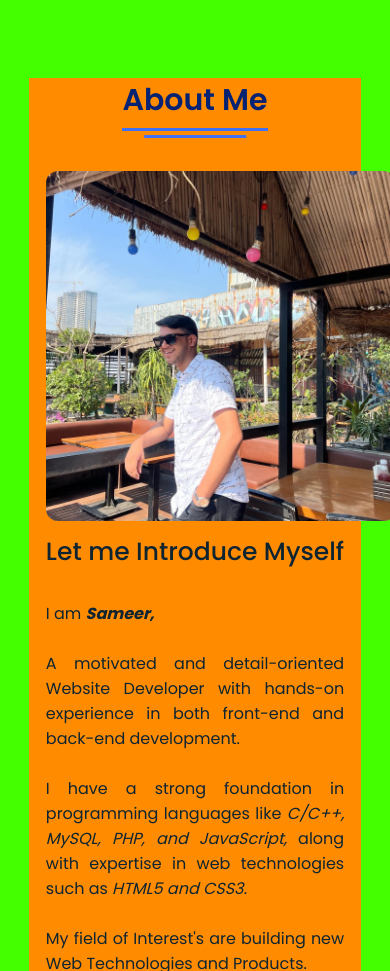
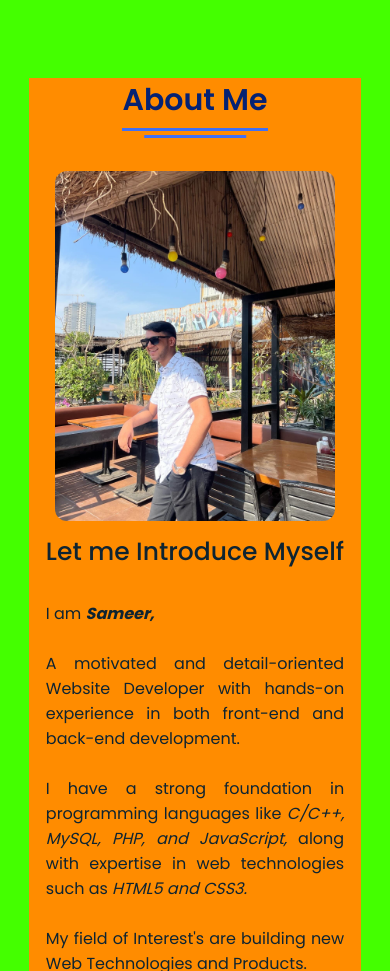
Before and after one commit to Sameer50302/portfolio, a plain HTML site: page index.html in a window 390 px wide. Shown: the part 846-1817 px from the top of the page. Drawn offline with nearby package versions, Linux system fonts and the light colour scheme.

Commit message:
Add files via upload

```diff
--- a/style.css
+++ b/style.css
@@ -887,6 +887,12 @@ section .topic
     font-size: 35px;
   }
 
+  .about .left img {
+    height: 350px;
+    width:fit-content;
+    object-fit: cover;
+  }
+
   .skills .skills-details {
     flex-direction: column;
     align-items: center;
```
